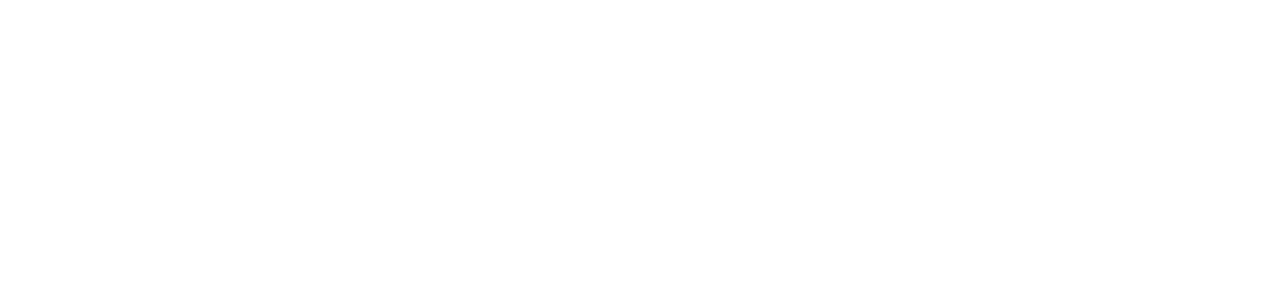
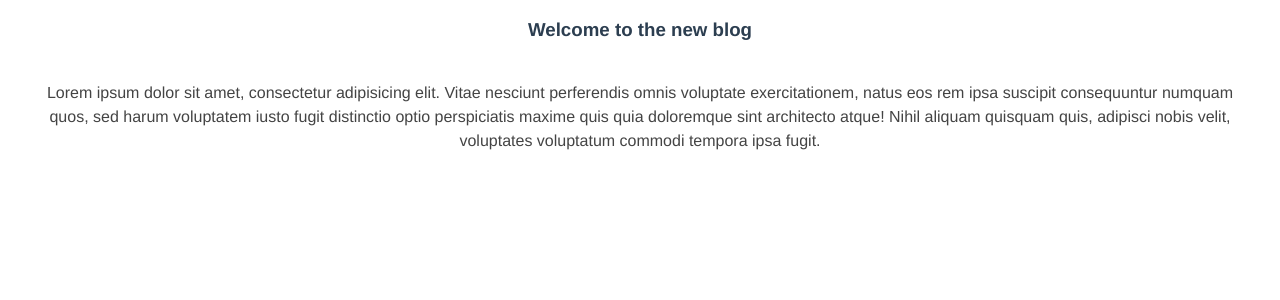
Before and after one commit to rlinsdev/vue-dojo-blog, a Vue app: page /posts/1 in a window 1280 px wide. Before the commit this address had no page. Shown: the top 300 px of the page. Built offline with nearby package versions, Linux system fonts and the light colour scheme; data requests are answered from the project's data file.

Commit message:
reusable composable functions

```diff
--- a/src/components/SinglePost.vue
+++ b/src/components/SinglePost.vue
@@ -1,7 +1,12 @@
 <template>
   <div class="post">
-    <h3>{{post.title}}</h3>
+    <router-link :to="{ name: 'Details', params: {id: post.id}}">
+      <h3>{{post.title}}</h3>
+    </router-link>
     <h3>{{snippet}}</h3>
+    <span v-for="tag in post.tags" :key="tag">
+      #{{tag}}
+    </span>
   </div>
 </template>
 
--- /dev/null
+++ b/src/composables/getPost.js
@@ -0,0 +1,25 @@
+import { ref } from 'vue'
+
+const getPost = (id)  =>{
+
+  const post = ref(null);
+  const error = ref(null);
+
+  const load = async () => {
+    try {
+      let data = await fetch('http://localhost:3000/post/'+ id);
+
+      if (!data.ok) {
+        throw Error('Post does not exist');
+      }
+      post.value = await data.json();
+      //console.log(posts.value);
+    } catch (err) {
+      error.value = err.message;
+      console.log(err.message);
+    }
+  }
+  return { post, error, load }
+}
+
+export default getPost
--- /dev/null
+++ b/src/composables/getPosts.js
@@ -0,0 +1,25 @@
+
+import {ref} from 'vue'
+
+const getPosts = () => {
+  const posts = ref([]);
+  const error = ref(null);
+
+  const load = async () => {
+    try {
+      let data = await fetch('http://localhost:3000/post');
+
+      if (!data.ok) {
+        throw Error('no data available');
+      }
+      posts.value = await data.json();
+      console.log(posts.value);
+    } catch (err) {
+      error.value = err.message;
+      console.log(err.message);
+    }
+  }
+  return { posts, error, load }
+}
+
+export default getPosts
--- a/src/router/index.js
+++ b/src/router/index.js
@@ -1,11 +1,18 @@
 import { createRouter, createWebHistory } from 'vue-router'
 import Home from '../views/Home.vue'
+import Details from '../views/Details.vue'
 
 const routes = [
   {
     path: '/',
     name: 'Home',
     component: Home
+  },
+  {
+    path: '/posts/:id',
+    name: 'Details',
+    component: Details,
+    props: true
   }
 ]
 
--- /dev/null
+++ b/src/views/Details.vue
@@ -0,0 +1,40 @@
+<template>
+  <div v-if="error">{{error}}</div>
+  <div v-if="post" class="post">
+    <h3>{{post.title}}</h3>
+    <p class="pre">{{post.body}}</p>
+  </div>
+</template>
+
+<script>
+
+import getPost from '../composables/getPost'
+
+export default {
+  props:['id'],
+  setup(props) {
+
+    const {post, error, load} = getPost(props.id)
+
+    load()
+
+    return {post, error}
+
+  }
+}
+</script>
+
+<style>
+.post {
+  max-width: 1200px;
+  margin: 0 auto;
+}
+.post p {
+  color: #444;
+  line-height: 1.5em;
+  margin-top: 40px;
+}
+.pre {
+  white-space: pre-wrap;
+}
+</style>
--- a/src/views/Home.vue
+++ b/src/views/Home.vue
@@ -13,32 +13,16 @@
 
 <script>
 import PostList from '../components/PostList.vue'
-import {ref} from 'vue'
+import getPosts from '../composables/getPosts'
 
 export default {
   name:'Home',
   components:{PostList},
   setup() {
-    const posts = ref([])
-    const error = ref(null)
-
-    const load = async()=>{
-      try{
-        let data = await fetch('http://localhost:3000/post')
-
-        if(!data.ok){
-          throw Error('no data available')
-        }
-        posts.value = await data.json()
-        console.log(posts.value)
-      }
-      catch(err){
-        error.value = err.message
-        console.log(err.message)
-      }
-    }
+    const { posts, error, load } = getPosts()
 
     load()
+
     return { posts, error }
 
   }
```
